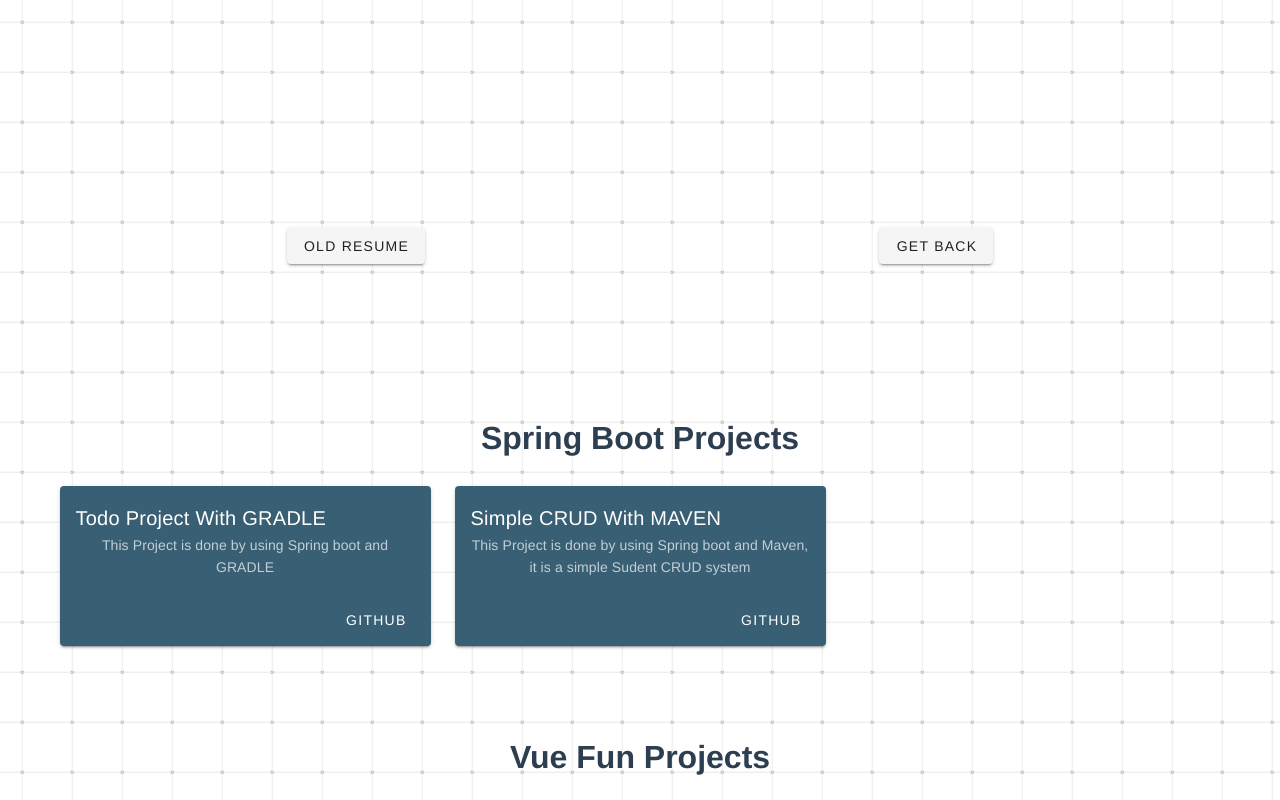
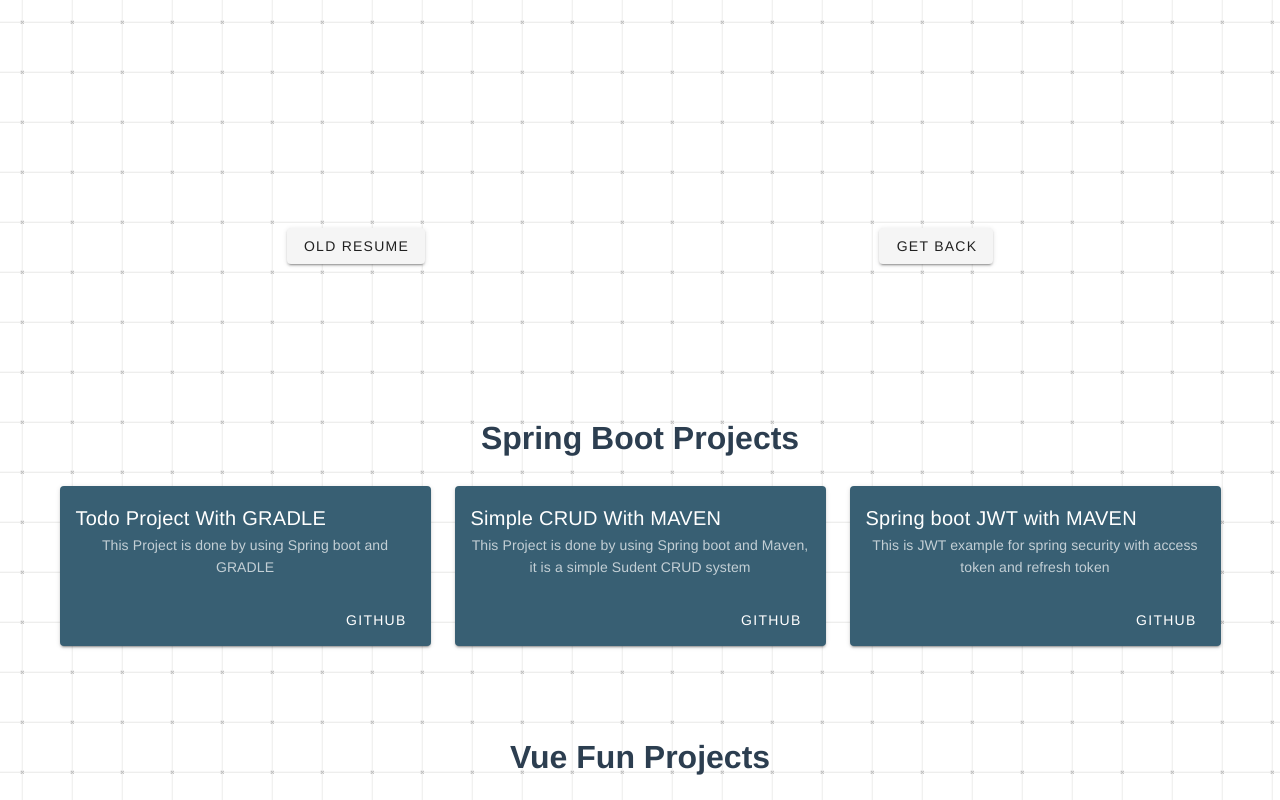
Before and after one commit to JimmyShukurow/newResume, a Vue app: page /#/portfolio in a window 1280 px wide. Shown: the top 800 px of the page. Built offline with nearby package versions, Linux system fonts and the light colour scheme.

Commit message:
spring jwt added

```diff
--- a/src/views/PortfolioView.vue
+++ b/src/views/PortfolioView.vue
@@ -217,7 +217,7 @@ export default {
         details: "https://vimeo.com/704160634",
         githubLink: "https://github.com/JimmyShukurow/Chess-question",
       },
-       {
+      {
         title: "JavaFX Vector Field App",
         description: "This is a fun project showing Math and Geometry uses in JavaFX.",
         details: "https://vimeo.com/695343876",
@@ -236,6 +236,12 @@ export default {
         description: "This Project is done by using Spring boot and Maven, it is a simple Sudent CRUD system",
         details: "#",
         githubLink: "https://github.com/JimmyShukurow/SpringTodoWithRestApi",
+      },
+      {
+        title: "Spring boot JWT with MAVEN ",
+        description: "This is JWT example for spring security with access token and refresh token",
+        details: "#",
+        githubLink: "https://github.com/JimmyShukurow/SpringSecurityJWT",
       },
     ],
     laravelFunProjects: [
```
